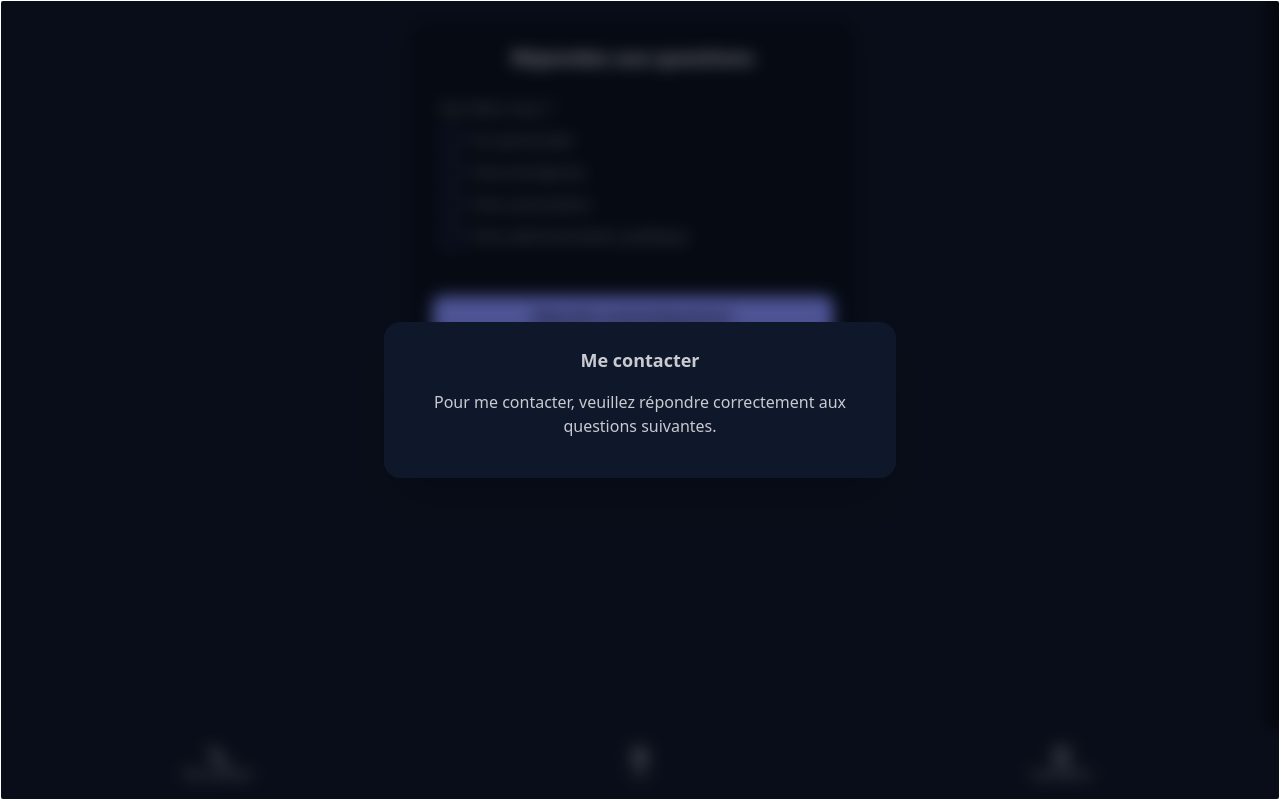
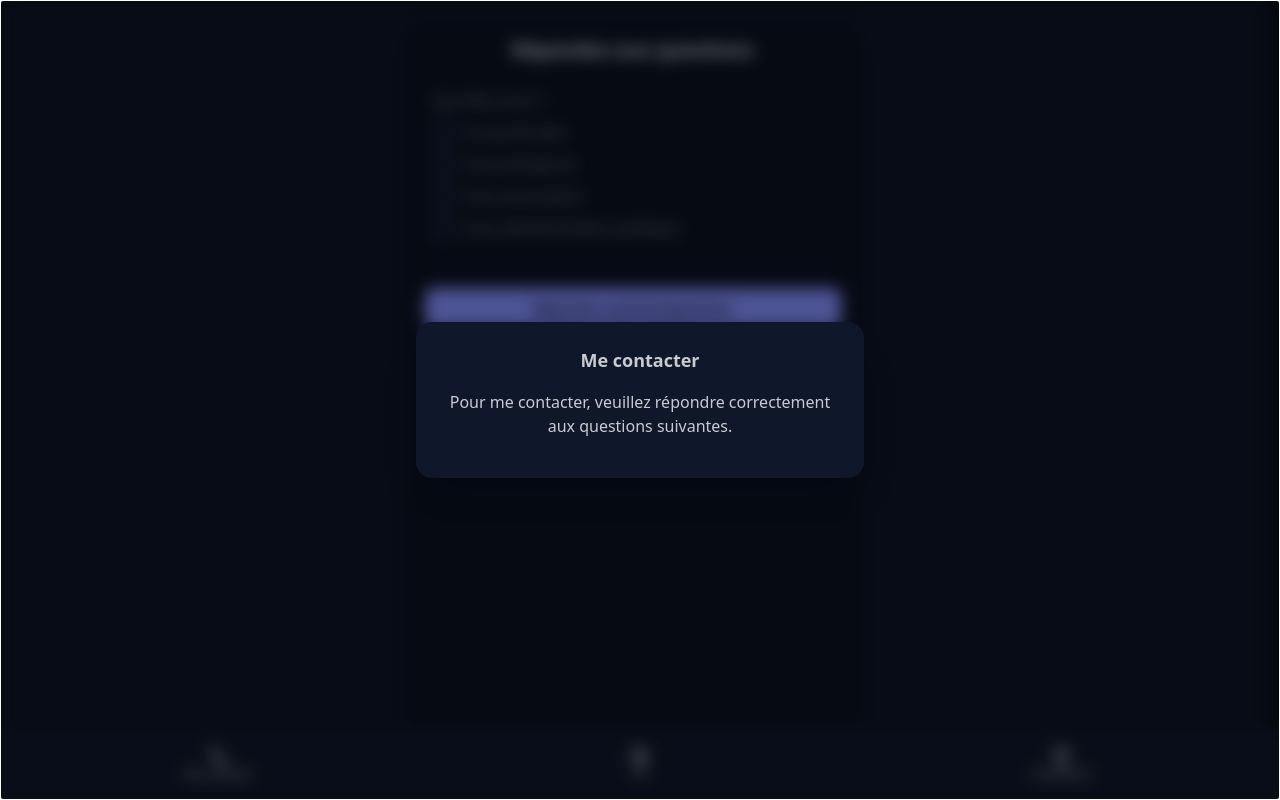
Before and after one commit to Rayandri/glyneth-site, a website: page src/questionnaire.html in a window 1280 px wide. Drawn offline with Linux system fonts and the light colour scheme.

Commit message:
Enhance questionnaire layout and styling; add viewport meta tag for responsiveness, adjust body class, and refine modal dimensions for improved user experience.

```diff
--- a/src/questionnaire.html
+++ b/src/questionnaire.html
@@ -2,13 +2,14 @@
 <html lang="fr" data-theme="night">
 <head>
     <meta charset="utf-8">
+    <meta name="viewport" content="width=device-width, initial-scale=1.0">
     <title>Questionnaire</title>
     <link href="css/outputdaisy.css" rel="stylesheet"></link>
 </head>
-<body>
+<body class="bg-base-200">
 
-  <div id="questionnaire" class="flex items-center justify-center pt-5 pb-20">
-    <div class="card w-full max-w-md bg-base-300 shadow-xl p-6 space-y-4">
+  <div id="questionnaire" class="w-full min-h-screen flex justify-center pt-5 pb-24 px-2 sm:px-0">
+    <div class="card w-full max-w-md bg-base-300 shadow-xl p-4 sm:p-6 space-y-4 sm:rounded-box">
       <h2 class="text-xl font-bold text-center">Répondez aux questions</h2>
       <div id="questions-container" class="space-y-4"></div>
       <button id="brute-force-btn" class="btn btn-secondary w-full">Répondre automatiquement</button>
@@ -42,7 +43,7 @@
   </div>
 
   <dialog id="modal" class="modal backdrop-blur-sm">
-    <div class="modal-box">
+    <div class="modal-box w-11/12 max-w-md">
       <h3 class="text-lg font-bold text-center">Me contacter</h3>
       <p class="py-4 text-center">Pour me contacter, veuillez répondre correctement aux questions suivantes.</p>
     </div>
@@ -52,7 +53,7 @@
   </dialog>
 
   <dialog id="modal_2" class="modal backdrop-blur-sm hidden">
-    <div class="modal-box">
+    <div class="modal-box w-11/12 max-w-md">
       <h3 class="text-lg font-bold text-center">Une prochaine fois peut-être ...</h3>
       <p class="py-4 text-center">Suite à vos réponses, vous ne souhaitez pas être contacter.</p>
     </div>
```
